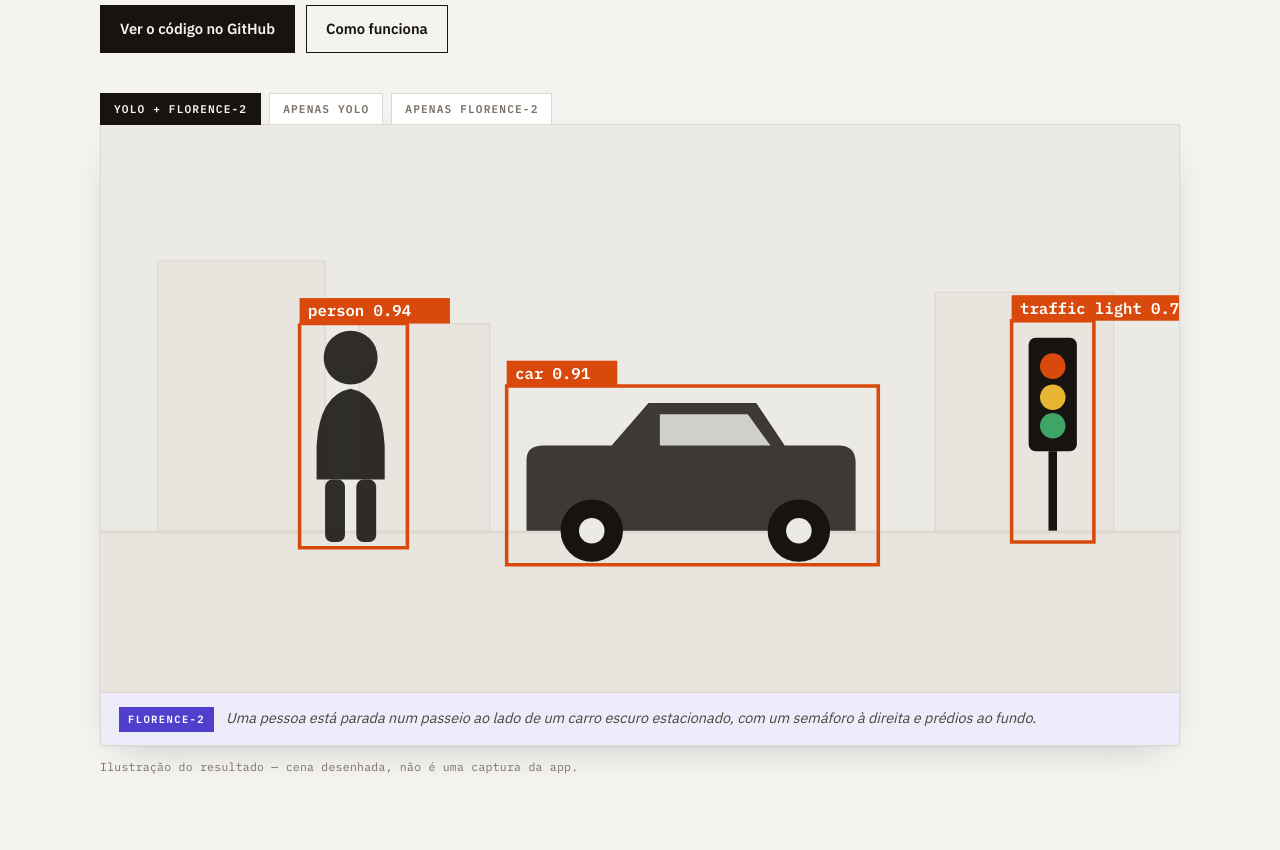
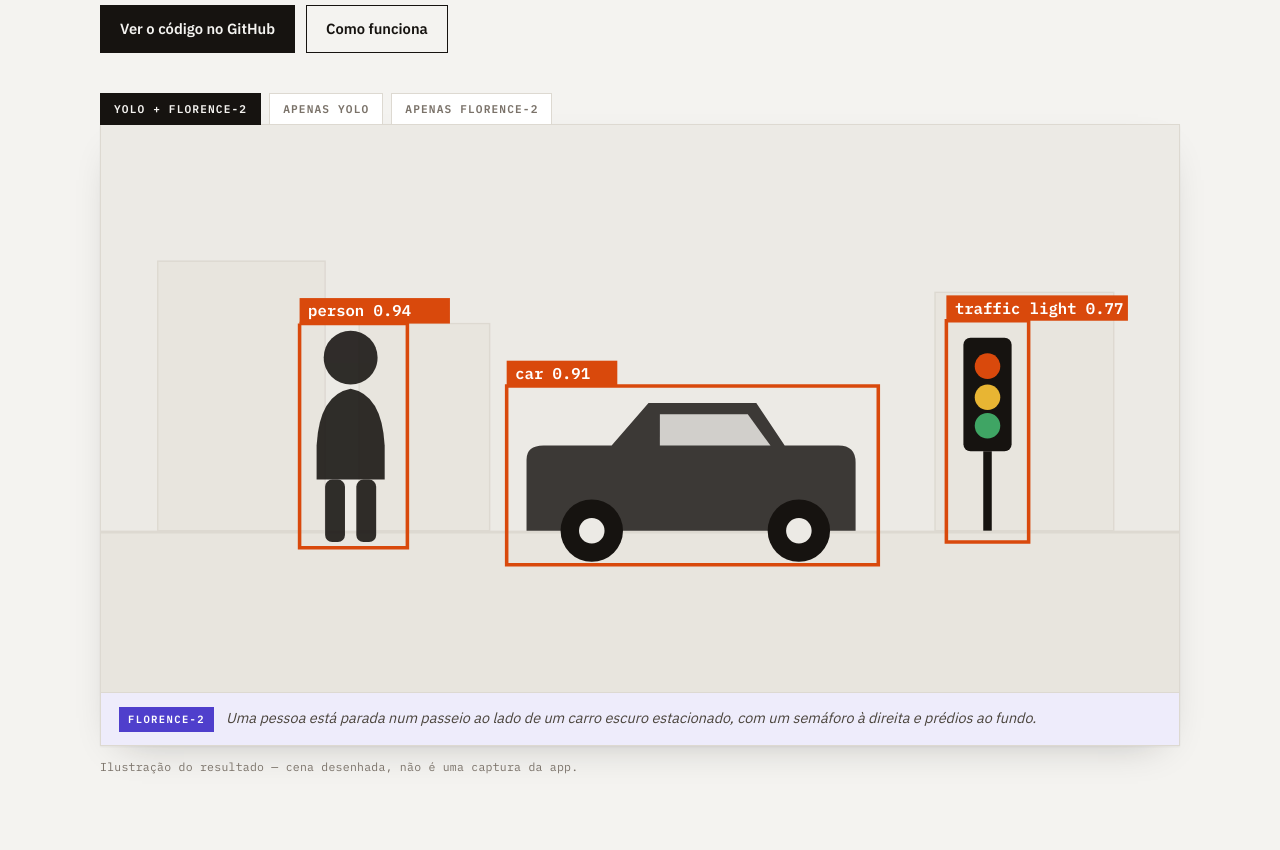
Before and after one commit to cristovao-lavarinhas/VisionAI, a plain HTML site: page docs/index.html in a window 1280 px wide. Shown: the part 400-1250 px from the top of the page. Drawn offline with nearby package versions, Linux system fonts and the light colour scheme.

Commit message:
Corrige a etiqueta do semaforo cortada no limite do frame
A etiqueta tinha 128px a comecar em x=642 e terminava em 770, fora do
viewBox de 760. Semaforo e caixa deslocados 46px para a esquerda.

Co-Authored-By: Claude Opus 5 <noreply@anthropic.com>

```diff
--- a/docs/index.html
+++ b/docs/index.html
@@ -503,11 +503,11 @@ footer p { font-size: .86rem; color: var(--dim); }
 
           <!-- semaforo -->
           <g>
-            <rect x="654" y="150" width="34" height="80" rx="5" fill="var(--ink)" />
-            <rect x="668" y="230" width="6" height="56" fill="var(--ink)" />
-            <circle cx="671" cy="170" r="9" fill="#d9490c" />
-            <circle cx="671" cy="192" r="9" fill="#e8b533" />
-            <circle cx="671" cy="212" r="9" fill="#3fa564" />
+            <rect x="608" y="150" width="34" height="80" rx="5" fill="var(--ink)" />
+            <rect x="622" y="230" width="6" height="56" fill="var(--ink)" />
+            <circle cx="625" cy="170" r="9" fill="#d9490c" />
+            <circle cx="625" cy="192" r="9" fill="#e8b533" />
+            <circle cx="625" cy="212" r="9" fill="#3fa564" />
           </g>
 
           <!-- carro -->
@@ -541,9 +541,9 @@ footer p { font-size: .86rem; color: var(--dim); }
               <text x="292" y="179" fill="var(--box-ink)">car 0.91</text>
             </g>
             <g class="lbl">
-              <rect class="bx" pathLength="100" x="642" y="138" width="58" height="156" stroke="var(--box)" />
-              <rect x="642" y="120" width="128" height="18" fill="var(--box)" />
-              <text x="648" y="133" fill="var(--box-ink)">traffic light 0.77</text>
+              <rect class="bx" pathLength="100" x="596" y="138" width="58" height="156" stroke="var(--box)" />
+              <rect x="596" y="120" width="128" height="18" fill="var(--box)" />
+              <text x="602" y="133" fill="var(--box-ink)">traffic light 0.77</text>
             </g>
           </g>
         </svg>
```
